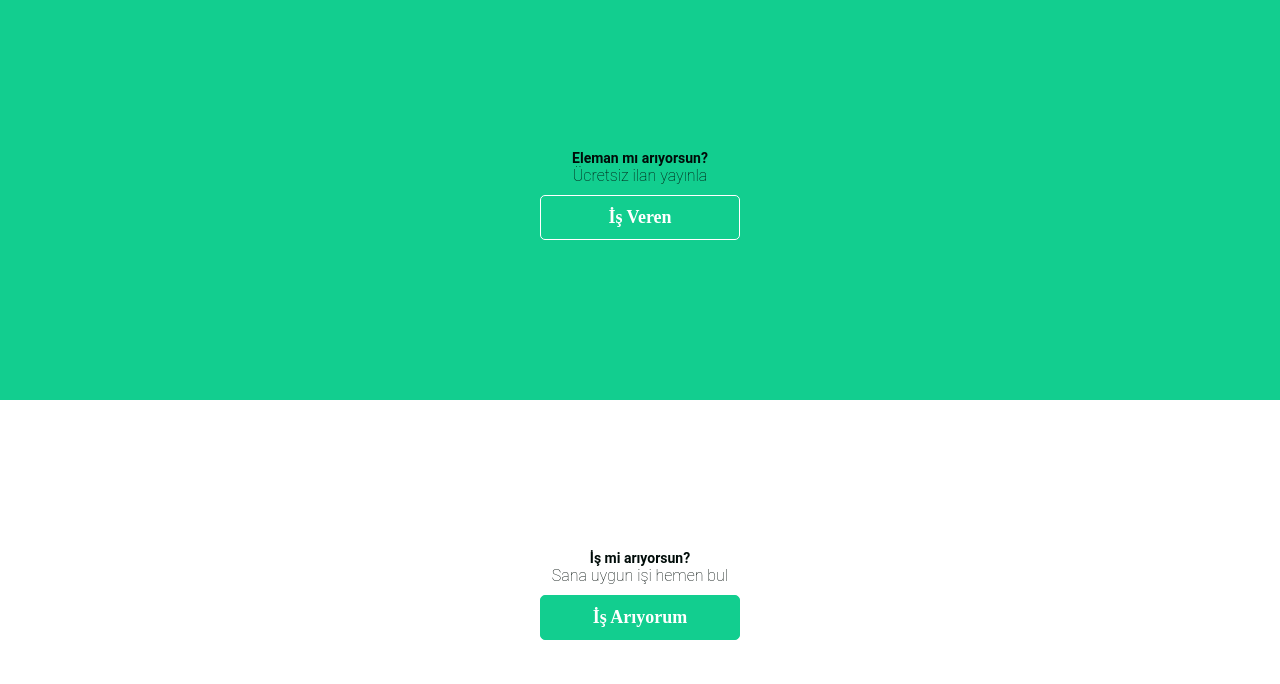
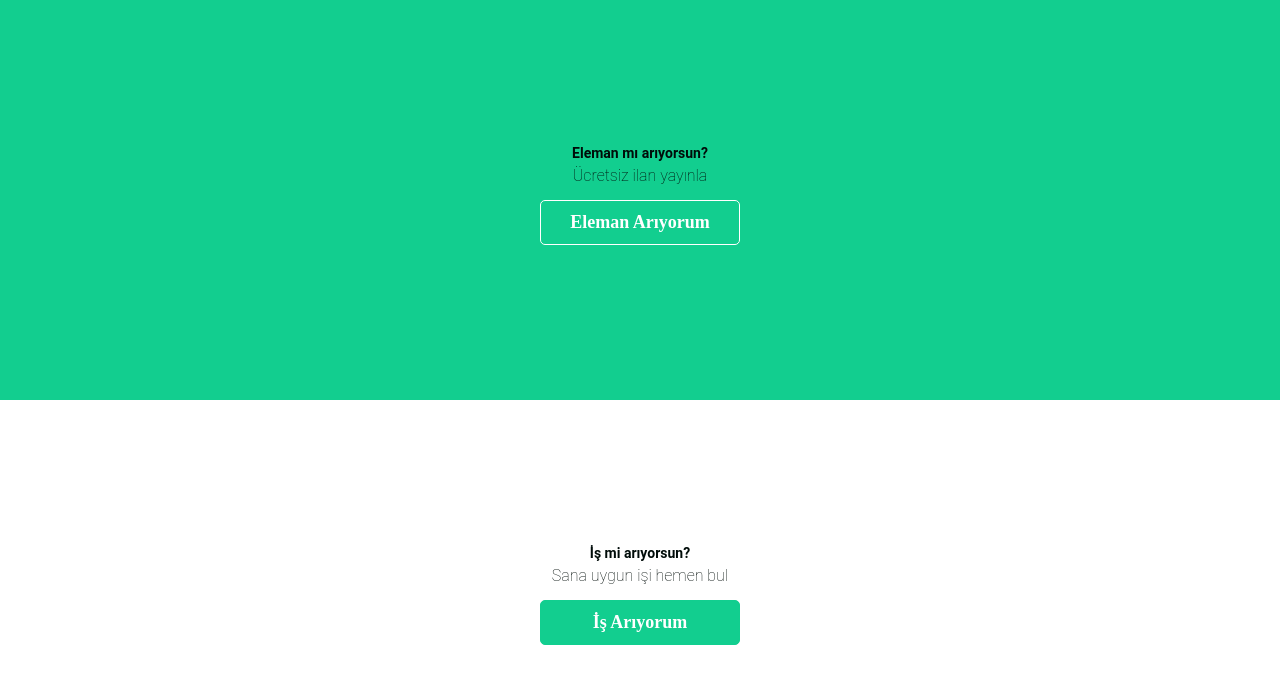
Before and after one commit to softwareandcoffee/cvCreateApp, a React (Create React App) app: page /Home in a window 1280 px wide. Shown: the top 684 px of the page. Built offline with nearby package versions, Linux system fonts and the light colour scheme.

Commit message:
text edited

```diff
--- a/src/pages/Home/Home.scss
+++ b/src/pages/Home/Home.scss
@@ -5,12 +5,14 @@
     font-size: 14px;
     font-weight: 600;
     color: #000c09;
+    margin-bottom: 5px;
   }
 
   .second-text {
     font-size: 16px;
     font-weight: 200;
     color: #000c09;
+    margin-bottom: 5px;
   }
 
   .homeBox {
@@ -49,7 +51,6 @@
         border-color: #ffff;
         color: #fff;
     }
-
   }
 
 
--- a/src/pages/Home/Home.tsx
+++ b/src/pages/Home/Home.tsx
@@ -14,7 +14,7 @@ const Home: React.FC = () => {
                 <div className="first-text">Eleman mı arıyorsun?</div>
                 <div className="second-text">Ücretsiz ilan yayınla</div>
                 <Link to="/seekerAuth" className="link-text">
-                  İş Veren
+                  Eleman Arıyorum
                 </Link>
               </div>
             </IonCol>
```
